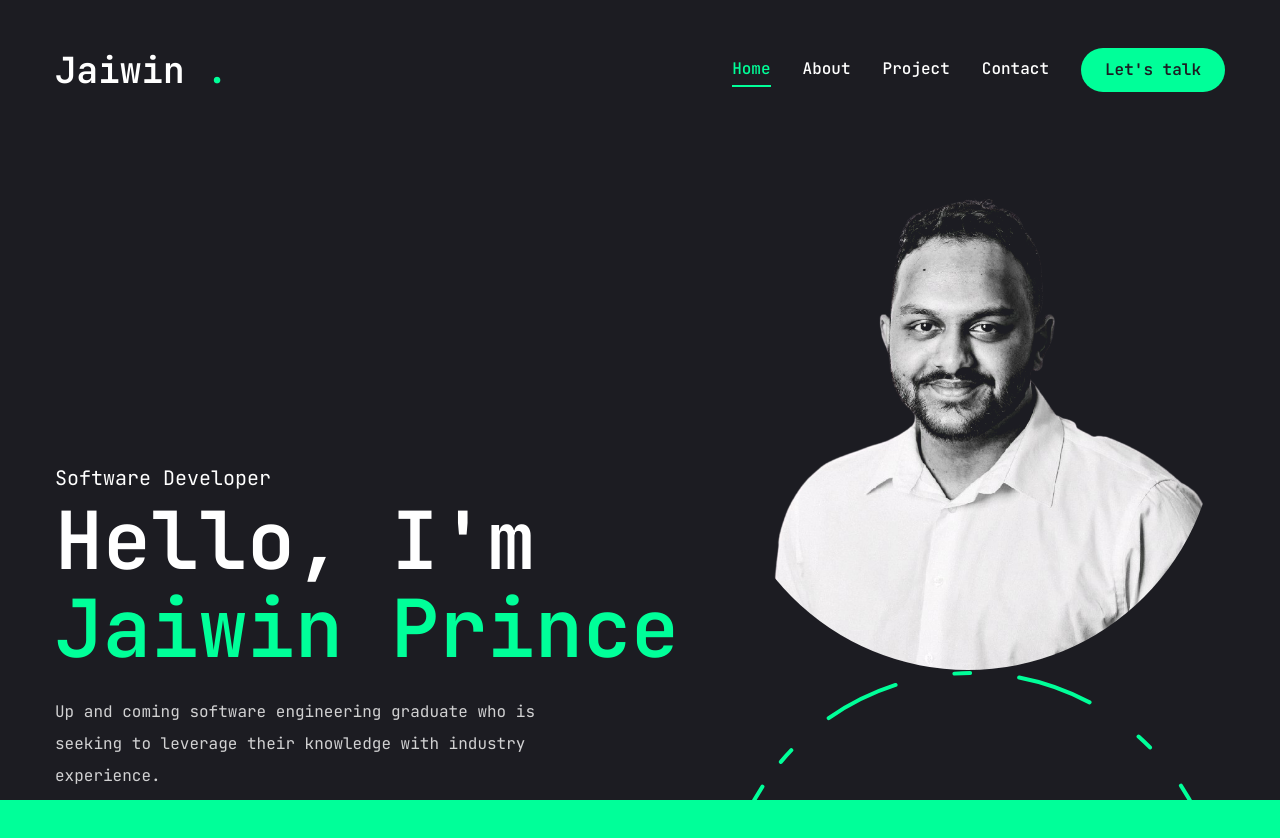
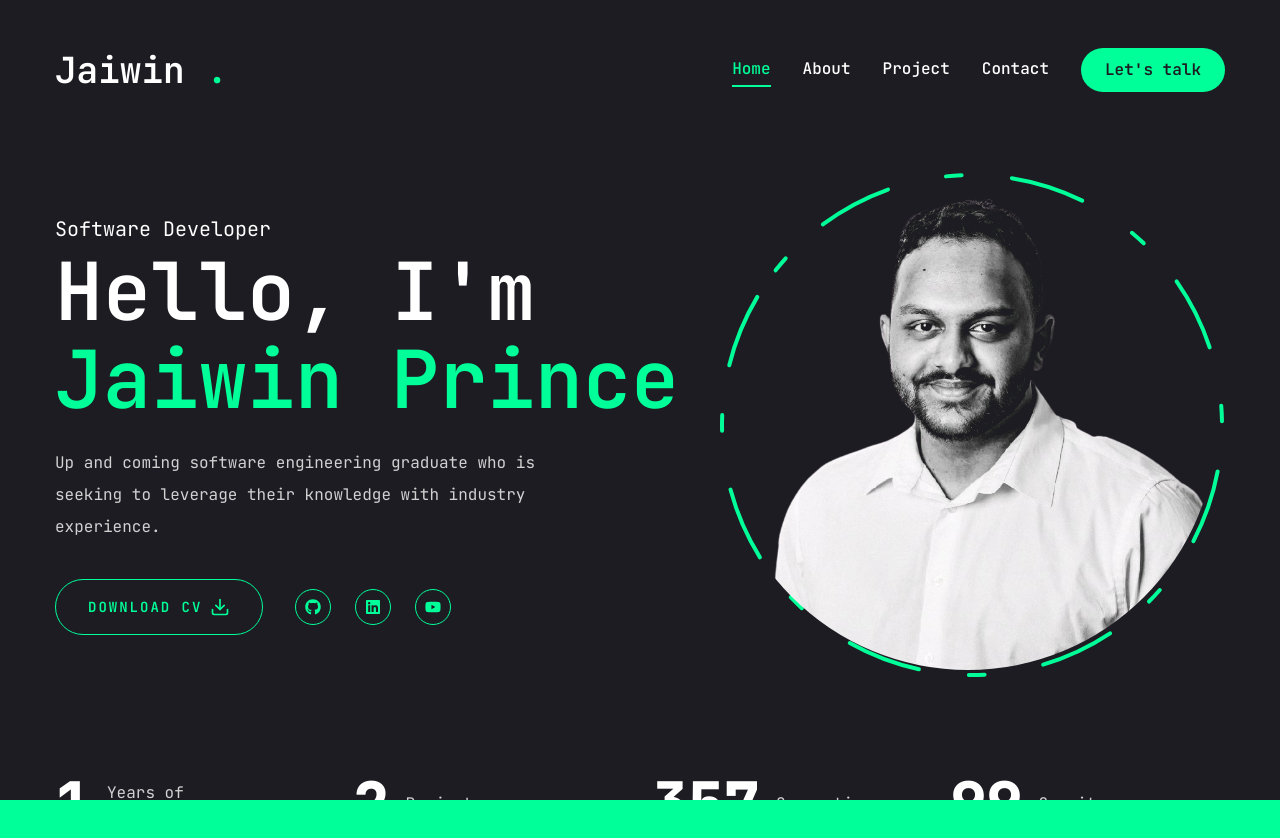
Before and after one commit to Jaiwin21/Portfolio, a Next.js app: page / in a window 1280 px wide. Shown: the top 838 px of the page. Built offline with nearby package versions, Linux system fonts and the light colour scheme.

Commit message:
Home page stats

```diff
--- a/app/page.jsx
+++ b/app/page.jsx
@@ -1,5 +1,6 @@
 import Photo from "@/components/ui/Photo";
 import Social from "@/components/ui/Social";
+import Stats from "@/components/ui/Stats";
 import { Button } from "@/components/ui/button";
 import { FiDownload } from "react-icons/fi";
 
@@ -36,6 +37,7 @@ const Home = () => {
       </div>
 
       </div>
+      <Stats />
     </section>
   )
 }
--- a/components/ui/Photo.jsx
+++ b/components/ui/Photo.jsx
@@ -21,7 +21,7 @@ const Photo = () => {
         transition: { delay: 2.4, duration: 0.4, ease: "easeInOut"},
         }}
 
-        className="w-[298px] h-[298px] xl:w-[498px] xl:h-[498px] mix-blend-lighten relative overflow-hidden rounded-full">
+        className="w-[298px] h-[298px] xl:w-[498px] xl:h-[498px] mix-blend-lighten absolute overflow-hidden rounded-full">
           <Image
             src="/portfoliopic.png"
             priority
--- /dev/null
+++ b/components/ui/Stats.jsx
@@ -0,0 +1,54 @@
+"use client";
+
+import CountUp from "react-countup";
+
+const stats = [
+    {
+        num: 1,
+        text: "Years of experience"
+    },
+    {
+        num: 2,
+        text: "Projects"
+    },
+    {
+        num: 360,
+        text: "Connections"
+    },
+    {
+        num: 100,
+        text: "Commits"
+    },
+]
+
+const Stats = () => {
+  return (
+    <section>
+        <div className="container mx-auto">
+            <div className="flex flex-wrap gap-6 max-w-[80vw] mx-auto xl:max-w-none">
+                {stats.map((item, index) => {
+                    return (
+                        <div className="flex-1 flex gap-4 items-center justify-center xl:justify-start"
+                        key={index}>
+                         <CountUp
+                         end={item.num}
+                         duration={5}
+                         delay={2}
+                         className="text-4xl xl:text-6xl font-extrabold"
+
+                         />
+                        <p
+                        className={`${
+                            item.text.length < 15 ? "max-w-[100px]" : "max-w-[150px]"
+                        } leading-snug text-white/80 `}
+                        >{item.text}</p>
+                        </div>
+                    )
+                })}
+            </div>
+        </div>
+    </section>
+  )
+}
+
+export default Stats
--- a/package.json
+++ b/package.json
@@ -21,6 +21,7 @@
     "lucide-react": "^0.395.0",
     "next": "14.2.4",
     "react": "^18",
+    "react-countup": "^6.5.3",
     "react-dom": "^18",
     "react-icons": "^5.2.1",
     "tailwind-merge": "^2.3.0",
```
Also changed, not shown: 1 other file (tests, documents, lock files or other folders).
